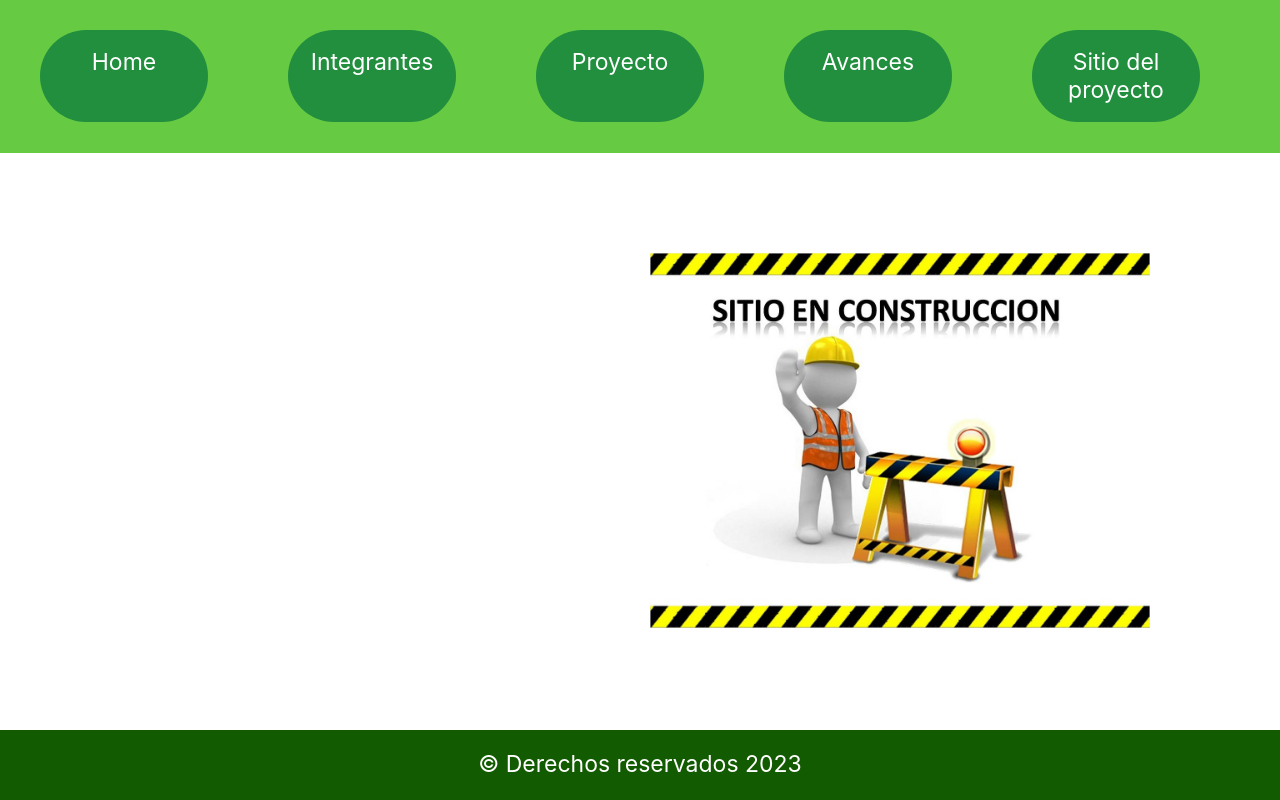
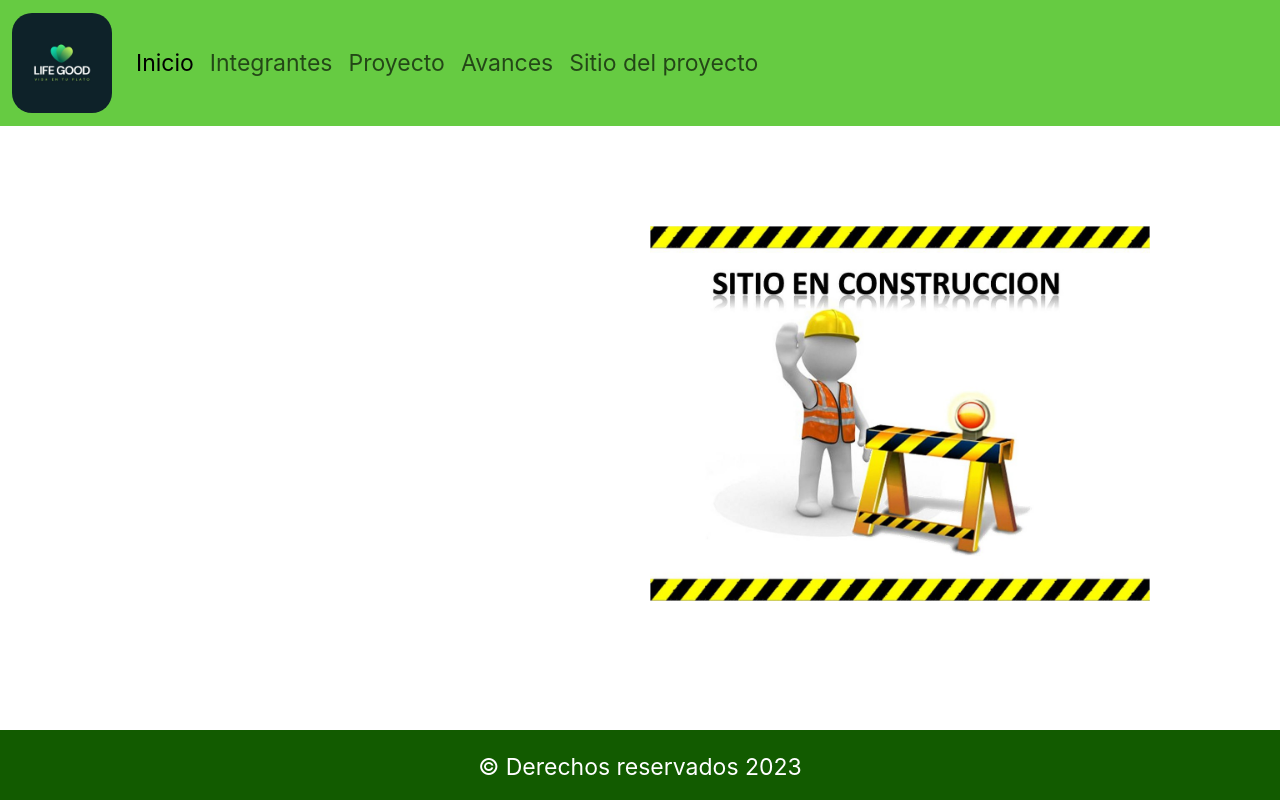
Before and after one commit to BautiMiano/desarrollo_grupo2, a website: page sitio_del_proyecto.html in a window 1280 px wide. Drawn offline with nearby package versions, Linux system fonts and the light colour scheme.

Commit message:
Add files via upload
actualización en el header

```diff
--- a/sitio_del_proyecto.html
+++ b/sitio_del_proyecto.html
@@ -4,31 +4,43 @@
 <head>
     <meta charset="UTF-8">
     <meta name="viewport" content="width=device-width, initial-scale=1.0">
-    <link rel="stylesheet" href="estilos/style.css" />
-    <title>Document</title>
+    <link rel="stylesheet" href="style.css">
+    <link rel="stylesheet" href="estilos/style.css">
+    <title>Sitio del Proyecto</title>
 </head>
 
 <body>
     <!--INICIO DE BARRA DE NAVEGACIÓN-->
     <header class="main_header">
-        <nav class="main_header_nav">
-            <ul>
-                <div class="main_header_nav_boton">
-                    <a class="color_palabra" href="./index.html">Home</a>
-                </div>
-                <div class="main_header_nav_boton">
-                    <a class="color_palabra" href="./integrantes.html"> Integrantes</a>
-                </div>
-                <div class="main_header_nav_boton">
-                    <a class="color_palabra" href="./proyecto.html">Proyecto</a>
-                </div>
-                <div class="main_header_nav_boton">
-                    <a class="color_palabra" href="./avances.html">Avances</a>
-                </div>
-                <div class="main_header_nav_boton">
-                    <a class="color_palabra" href="./sitio_del_proyecto.html">Sitio del proyecto</a>
-                </div>
-            </ul>
+        <nav class="navbar navbar-expand-lg">
+          <div class="container-fluid ">
+            <a class="navbar-brand" href="./index.html">
+            <img class="imagen-logo" src="./imagenes/Imagen de WhatsApp 2023-10-23 a las 23.45.33_fca09d21.jpg" alt="" width="100px" >
+          </a>
+            <button class="navbar-toggler collapsed" type="button" data-bs-toggle="collapse" data-bs-target="#navbarNav" aria-controls="navbarNav" aria-expanded="false" aria-label="Toggle navigation">
+              <span class="navbar-toggler-icon"></span>
+            </button>
+            <div class="navbar-collapse collapse" id="navbarNav" style="">
+              <ul class="navbar-nav nav justify-content-end">
+                <li class="nav-item">
+                  <a class="nav-link active" aria-current="page" href="./index.html">Inicio</a>
+                </li>
+                <li class="nav-item">
+                  <a class="nav-link" href="./integrantes.html">Integrantes</a>
+                </li>
+                <li class="nav-item">
+                  <a class="nav-link" href="./proyecto.html">Proyecto</a>
+                </li>
+                <li class="nav-item">
+                  <a class="nav-link" href="./avances.html">Avances</a>
+                </li>
+                <li class="nav-item">
+                  <a class="nav-link" href="./sitio_del_proyecto.html">Sitio del proyecto</a>
+                </li>
+                </li>
+              </ul>
+            </div>
+          </div>
         </nav>
     </header>
     <main>
@@ -37,5 +49,5 @@
     <footer class="footer_avances_sitio">
         <p class="derechos_reservados"> &copy; Derechos reservados 2023 </p>
     </footer>
-
+    <script src="node_modules/bootstrap/dist/js/bootstrap.min.js"></script>
 </body>
```
Also changed, not shown: avances.html (+1 -1 lines), index.html (+34 -20 lines), integrantes.html (+32 -19 lines), proyecto.html (+32 -19 lines).
